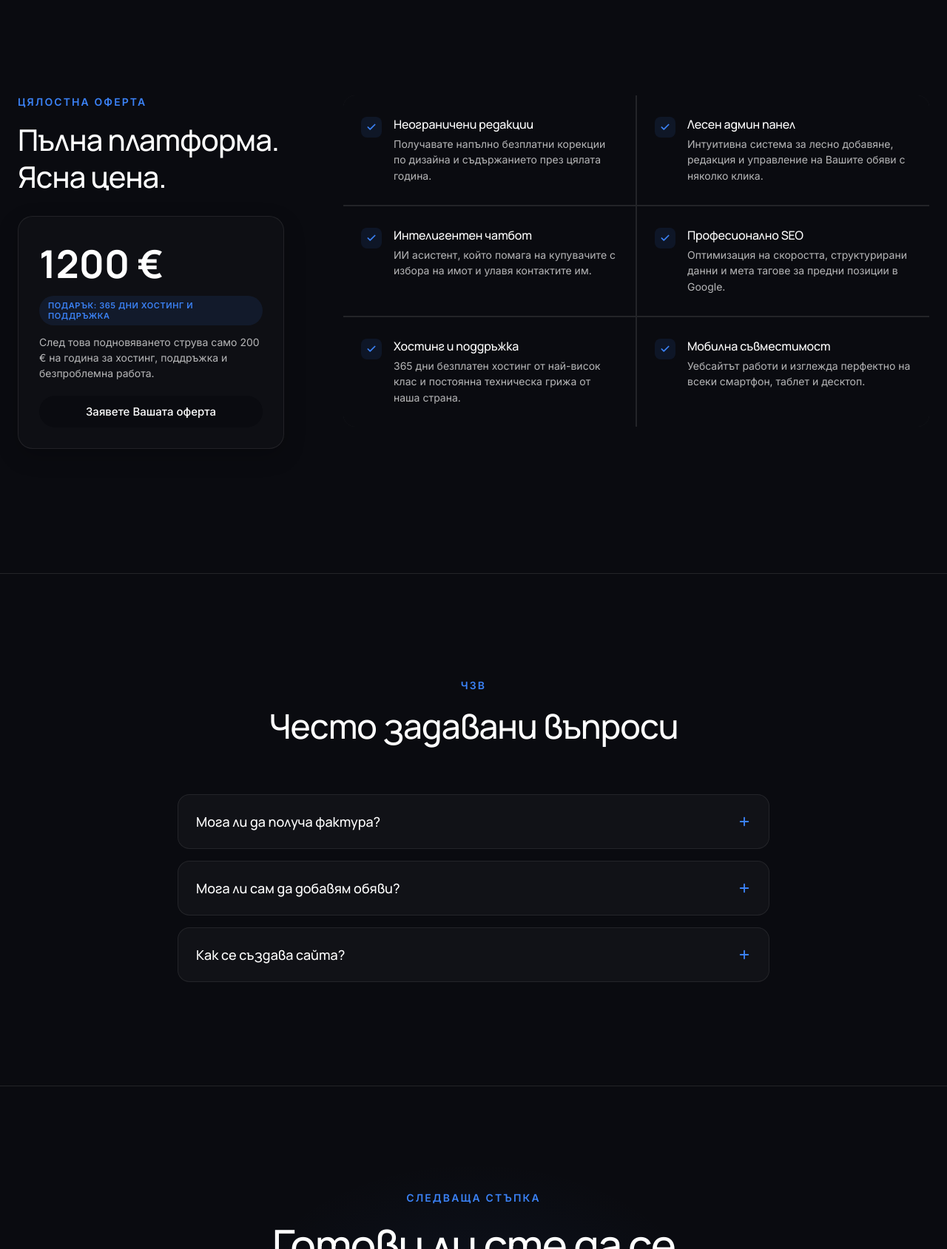
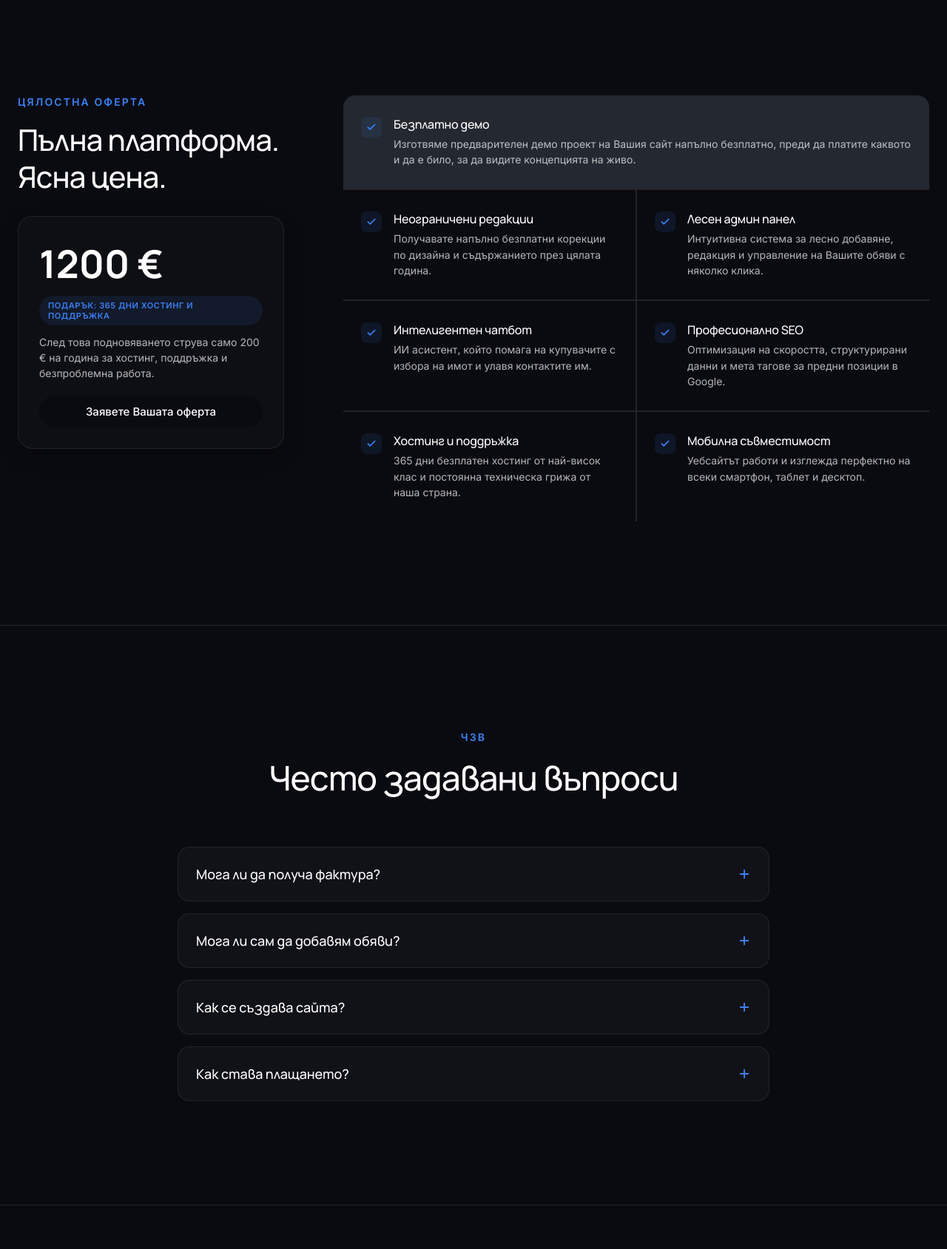
Before and after one commit to belcevbozidar-sudo/stayli-website, a plain HTML site: page index.html in a window 1280 px wide. Shown: the part 5060-6749 px from the top of the page at 74% size. Drawn offline with Linux system fonts and the light colour scheme.

Commit message:
Add Free Demo featured service item at the top of the grid and add payment FAQ card with bank transfer and 50-50 milestone rules

```diff
--- a/index.html
+++ b/index.html
@@ -382,6 +382,13 @@
           </div>
         </div>
         <div class="services-grid">
+          <div class="service-item featured">
+            <div class="service-check"><svg width="14" height="14" viewBox="0 0 24 24" fill="none" stroke="currentColor" stroke-width="3" stroke-linecap="round" stroke-linejoin="round"><polyline points="20 6 9 17 4 12"></polyline></svg></div>
+            <div class="service-text">
+              <h3 class="service-title" data-i18n="serv.i0.title">Free Demo</h3>
+              <p class="service-desc" data-i18n="serv.i0.desc">We create a draft demo of your site completely free before you pay anything, so you see the concept live.</p>
+            </div>
+          </div>
           <div class="service-item">
             <div class="service-check"><svg width="14" height="14" viewBox="0 0 24 24" fill="none" stroke="currentColor" stroke-width="3" stroke-linecap="round" stroke-linejoin="round"><polyline points="20 6 9 17 4 12"></polyline></svg></div>
             <div class="service-text">
@@ -468,6 +475,18 @@
           <div class="faq-answer-wrapper">
             <div class="faq-answer" data-i18n="faq.a3">
               Сайтът се разработва с помощта на най-новите модели изкуствен интелект (ИИ), създадени специално за програмиране. Използваме Claude Code и най-мощния модел Claude Opus 4.8 за безкомпромисна бързина и чист код.
+            </div>
+          </div>
+        </div>
+
+        <div class="faq-item">
+          <button class="faq-question">
+            <span data-i18n="faq.q4">Как става плащането?</span>
+            <span class="faq-icon"><svg width="18" height="18" viewBox="0 0 24 24" fill="none" stroke="currentColor" stroke-width="2.5" stroke-linecap="round" stroke-linejoin="round"><line x1="12" y1="5" x2="12" y2="19"></line><line x1="5" y1="12" x2="19" y2="12"></line></svg></span>
+          </button>
+          <div class="faq-answer-wrapper">
+            <div class="faq-answer" data-i18n="faq.a4">
+              Плащането се извършва по банков път. За Ваше пълно спокойствие, в самото начало изготвяме безплатно демо на Вашия сайт. Ако дизайнът и концепцията Ви харесат, се заплащат 50% авансово, а останалата половина — едва накрая, когато сайтът е напълно готов и Ви удовлетворява на 100%.
             </div>
           </div>
         </div>
--- a/main.js
+++ b/main.js
@@ -111,6 +111,8 @@ document.addEventListener('DOMContentLoaded', () => {
       'serv.promo'       : 'GIFT: 365 days hosting & support',
       'serv.promo_desc'  : 'Afterwards, renew hosting and support for just 200 € / year, only if you want us to keep managing everything.',
       'serv.cta'         : 'Claim Your Offer',
+      'serv.i0.title'    : 'Free Initial Demo',
+      'serv.i0.desc'     : 'We design and build a custom demo draft of your website completely free of charge before any payment, so you see the concept live.',
       'serv.i1.title'    : 'Unlimited Free Edits',
       'serv.i1.desc'     : 'Get completely free design and content edits throughout the entire year.',
       'serv.i2.title'    : 'Easy Admin Panel',
@@ -162,6 +164,8 @@ document.addEventListener('DOMContentLoaded', () => {
       'faq.a2'           : 'Yes, you get an extremely easy-to-use admin panel to add, edit, and remove properties with a few clicks.',
       'faq.q3'           : 'How is the website created?',
       'faq.a3'           : 'The website is developed using the latest AI models built specifically for coding. We use Claude Code and the most powerful Claude Opus 4.8 model for uncompromising speed and clean code.',
+      'faq.q4'           : 'How does the payment work?',
+      'faq.a4'           : 'Payments are made via bank transfer. To ensure your complete peace of mind, we create a free demo of your website first. If you love the design and concept, you pay a 50% deposit, and the remaining 50% is due only when the website is fully finished and you are 100% satisfied.',
     },
     bg: {
       'page.title'       : 'Premium Studio — Премиум Уебсайтове за Агенции за Недвижими Имоти',
@@ -229,6 +233,8 @@ document.addEventListener('DOMContentLoaded', () => {
       'serv.promo'       : 'ПОДАРЪК: 365 дни хостинг и поддръжка',
       'serv.promo_desc'  : 'След това подновяването струва само 200 € на година за хостинг, поддръжка и безпроблемна работа.',
       'serv.cta'         : 'Заявете Вашата оферта',
+      'serv.i0.title'    : 'Безплатно демо',
+      'serv.i0.desc'     : 'Изготвяме предварителен демо проект на Вашия сайт напълно безплатно, преди да платите каквото и да е било, за да видите концепцията на живо.',
       'serv.i1.title'    : 'Неограничени редакции',
       'serv.i1.desc'     : 'Получавате напълно безплатни корекции по дизайна и съдържанието през цялата година.',
       'serv.i2.title'    : 'Лесен админ панел',
@@ -280,6 +286,8 @@ document.addEventListener('DOMContentLoaded', () => {
       'faq.a2'           : 'Да, получавате изключително лесен за ползване административен панел, чрез който можете да добавяте, променяте и премахвате имоти и обяви с няколко клика.',
       'faq.q3'           : 'Как се създава сайта?',
       'faq.a3'           : 'Сайтът се разработва с помощта на най-новите модели изкуствен интелект (ИИ), създадени специално за програмиране. Използваме Claude Code и най-мощния модел Claude Opus 4.8 за безкомпромисна бързина и чист код.',
+      'faq.q4'           : 'Как става плащането?',
+      'faq.a4'           : 'Плащането се извършва по банков път. За Ваше пълно спокойствие, в самото начало изготвяме безплатно демо на Вашия сайт. Ако дизайнът и концепцията Ви харесат, се заплащат 50% авансово, а останалата половина — едва накрая, когато сайтът е напълно готов и Ви удовлетворява на 100%.',
     }
   };
 
--- a/style.css
+++ b/style.css
@@ -1630,6 +1630,21 @@ h1, h2, h3, h4, h5, h6 {
   background: rgba(255, 255, 255, 0.025);
 }
 
+.service-item.featured {
+  grid-column: span 2;
+  background: rgba(59, 130, 246, 0.04);
+}
+
+.service-item.featured:hover {
+  background: rgba(59, 130, 246, 0.08);
+}
+
+@media (max-width: 768px) {
+  .service-item.featured {
+    grid-column: span 1;
+  }
+}
+
 .service-check {
   flex-shrink: 0;
   width: 28px;
```
